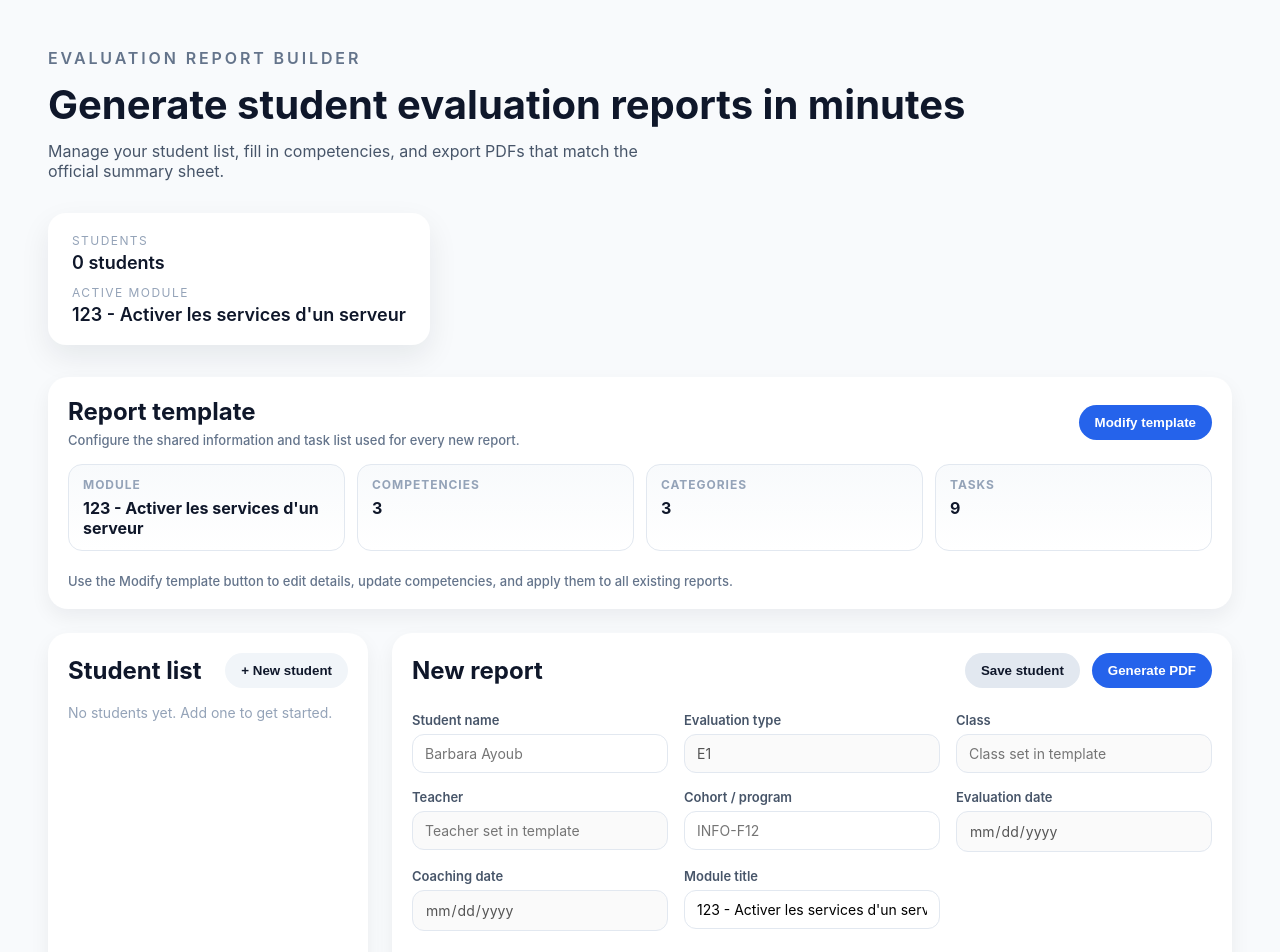
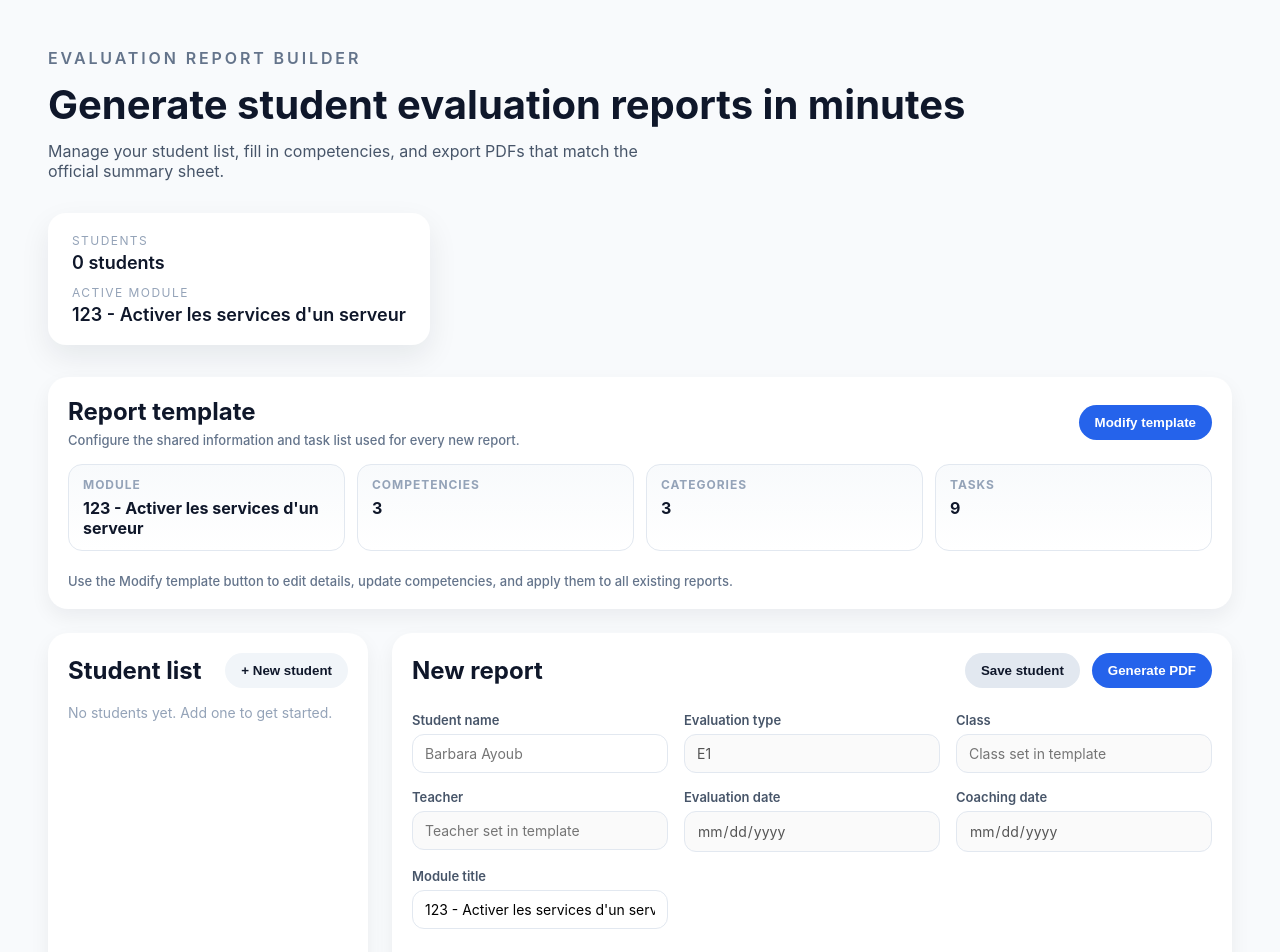
Before and after one commit to hurtlinb/erapport, a React (Vite) app in the folder client/: page / in a window 1280 px wide. Shown: the top 952 px of the page. Built offline with nearby package versions, Linux system fonts and the light colour scheme.

Commit message:
Remove cohort field from reports

```diff
--- a/client/src/App.jsx
+++ b/client/src/App.jsx
@@ -159,7 +159,6 @@ const applyTemplateToStudent = (template, student) => ({
 const buildStudentFromTemplate = (template) => ({
   id: crypto.randomUUID(),
   name: "",
-  cohort: "",
   moduleTitle: template.moduleTitle || "",
   note: template.note || "",
   remarks: "",
@@ -604,7 +603,7 @@ function App() {
                 <div>
                   <p className="student-name">{student.name}</p>
                   <p className="student-meta">
-                    {student.cohort || "No cohort"} •{" "}
+                    {student.className || "No class"} •{" "}
                     {student.evaluationDate || "No date"}
                   </p>
                 </div>
@@ -673,15 +672,6 @@ function App() {
                 readOnly
                 disabled
                 placeholder="Teacher set in template"
-              />
-            </label>
-            <label>
-              Cohort / program
-              <input
-                type="text"
-                value={draft.cohort}
-                onChange={(event) => handleStudentField("cohort", event.target.value)}
-                placeholder="INFO-F12"
               />
             </label>
             <label>
```
Also changed, not shown: 1 other file (tests, documents, lock files or other folders).
